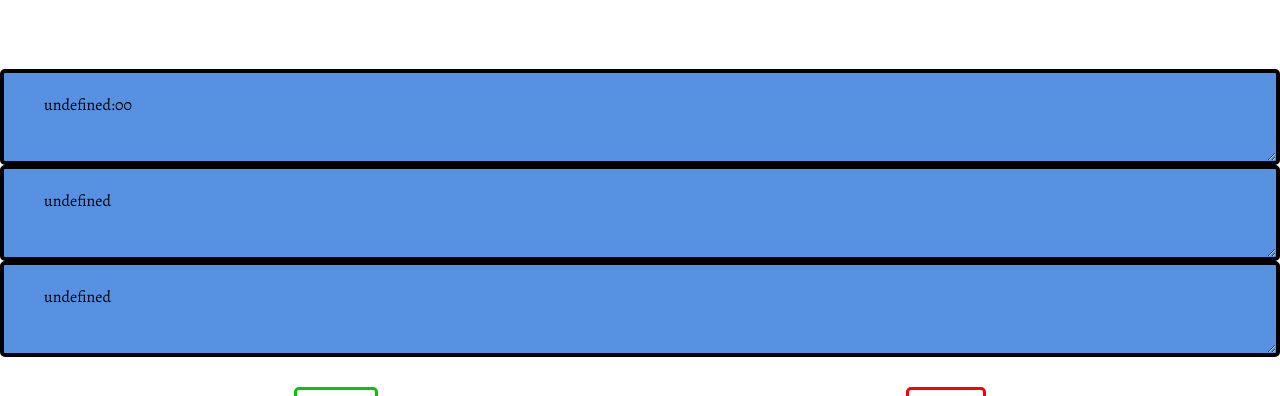
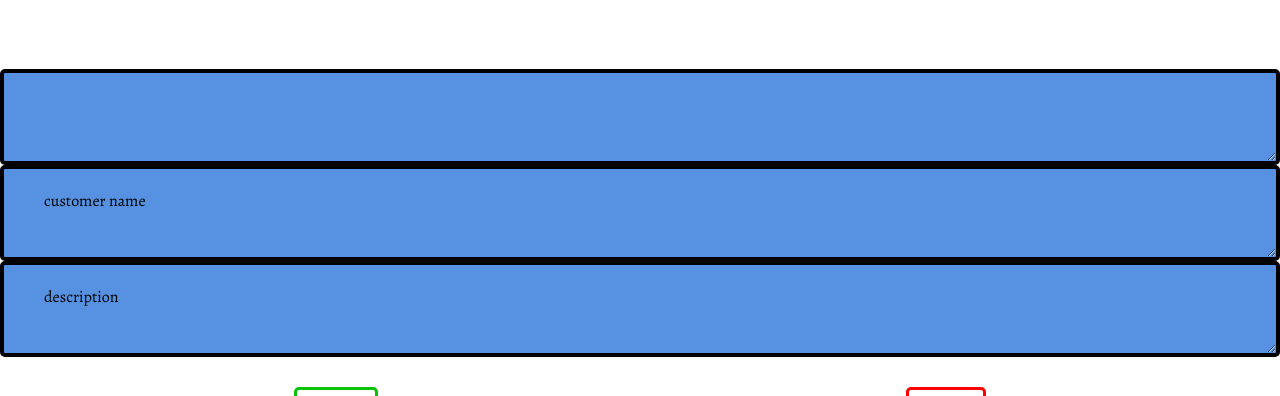
Before and after one commit to vferreira19/AugmentedRealityBusinessWebsite, a Flask app: page /data in a window 1280 px wide. Shown: the part 140-536 px from the top of the page. Run offline with Flask 3, Linux system fonts and the light colour scheme; data that the repository does not hold is empty; some libraries are stand-ins or nearby versions; some web fonts are replaced.

Commit message:
insert into database

```diff
--- a/connection.py
+++ b/connection.py
@@ -13,13 +13,13 @@ def insert(date, customer_name, description, time):
 
     try:
         query = f"""
-        INSERT INTO diary_entry (date, text1, text2, text3)
+        INSERT INTO day_entries (date, customer_name, description, time)
         VALUES ('{date}', '{customer_name}', '{description}', '{time}')
         ON CONFLICT (date)
         DO UPDATE SET
-        text1 = EXCLUDED.text1,
-        text2 = EXCLUDED.text2,
-        text3 = EXCLUDED.text3;
+        customer_name = EXCLUDED.customer_name,
+        description = EXCLUDED.description,
+        time = EXCLUDED.time;
         """
         cursor.execute(query)
         connection.commit()
--- a/server.py
+++ b/server.py
@@ -1,6 +1,6 @@
 from flask import Flask, render_template, request, redirect, url_for, jsonify
 
-from connection import select
+from connection import select, insert
 
 app = Flask(__name__)
 
@@ -26,7 +26,7 @@ def retrieve_data():
 
         if data is not None:  # Check if data is not None (i.e., row exists)
 
-            return jsonify(data[0])
+            return jsonify(data)
         else:
 
             return jsonify('')  # Return an empty string if the row doesn't exist
@@ -39,11 +39,11 @@ def insert_data():
         data = request.get_json()
 
         date = data.get('date')
-        work_description = data.get('work_description')
-        experience_description = data.get('experience_description')
-        competency = data.get('competency')
+        customer_name = data.get('customer_name')
+        description = data.get('description')
+        time = data.get('time')
 
-        insert(date, work_description, experience_description, competency)
+        insert(date, customer_name, description, time)
         return jsonify({'status': 'success'})
 
 
--- a/static/js/data.js
+++ b/static/js/data.js
@@ -87,9 +87,9 @@ function pageLoaded() {
     const data = {
       page_title: document.getElementById('page_heading').innerHTML,
       date: date,
-      work_description: document.getElementById('work_description').value,
-      experience_description: document.getElementById('experience_description').value,
-      competency: document.getElementById('competency').value,
+      customer_name: document.getElementById('customer_name').value,
+      description: document.getElementById('description').value,
+      time: document.getElementById('time').value,
     };
 
     fetch('/insert_data', {
@@ -134,10 +134,10 @@ function pageLoaded() {
       })
     .then(data => {
         // Handle the retrieved data here
-        document.getElementById('time').innerText = data[3] + ':00';
-        document.getElementById('user_id').innerText = data[1];
-        document.getElementById('description').innerText = data[2];
-        console.log(data);
+        document.getElementById('time').innerText = data[0][3];
+        document.getElementById('customer_name').innerText = data[0][1];
+        document.getElementById('description').innerText = data[0][2];
+        console.log(data[1]);
 
     })
     .catch(error => {
--- a/templates/data.html
+++ b/templates/data.html
@@ -56,7 +56,7 @@
       }
     </script> -->
     <textarea id="time"></textarea>
-    <textarea id="user_id">customer name</textarea>
+    <textarea id="customer_name">customer name</textarea>
     <textarea id="description">description</textarea>
   </div>
 
```
